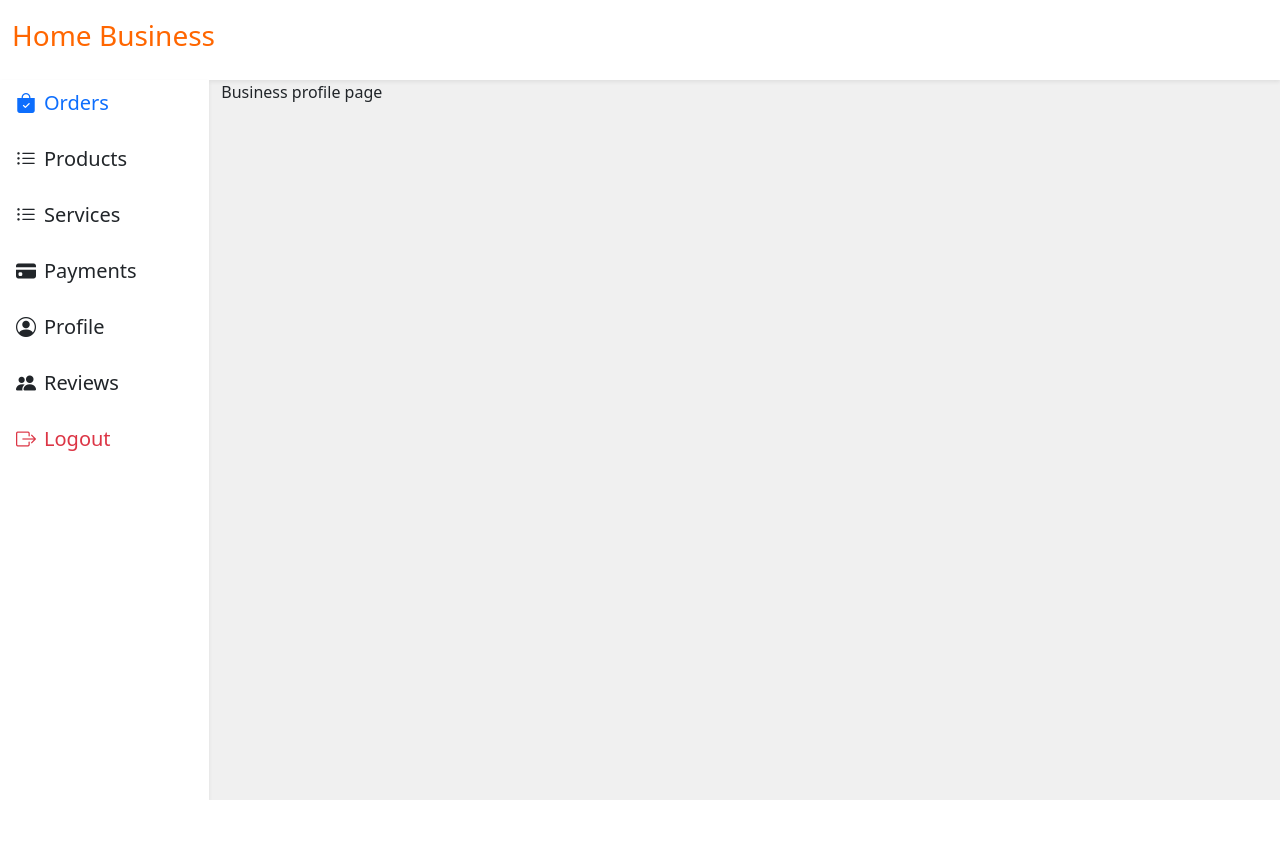
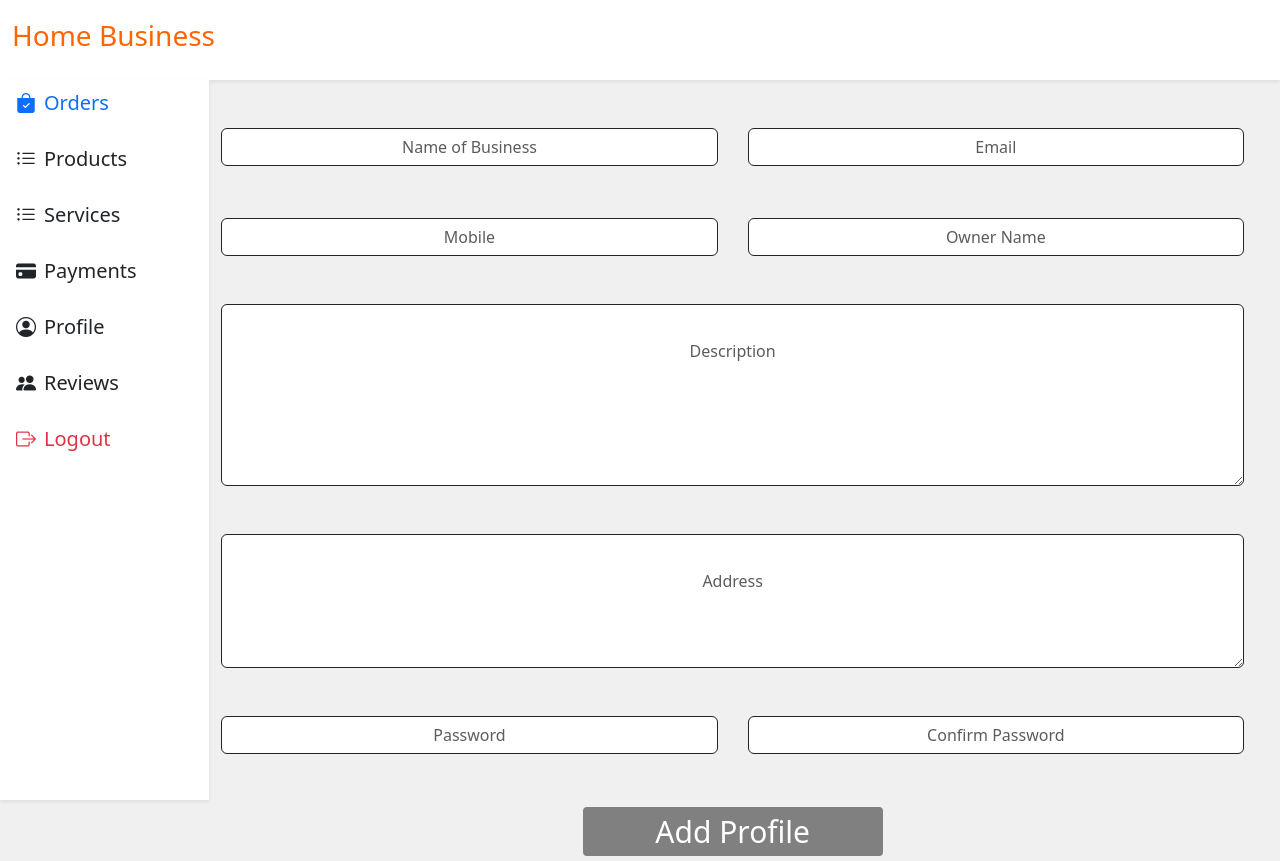
Before and after one commit to Cdac-Final-Project-March24/client, a React (Create React App) app in the folder client/: page /business/profile in a window 1280 px wide. Before the commit the page ends 800 px from the top, so only its background shows below. Built offline with nearby package versions, Linux system fonts and the light colour scheme.

Commit message:
Business Profile page added

```diff
--- a/client/src/components/HomeRouter.jsx
+++ b/client/src/components/HomeRouter.jsx
@@ -3,6 +3,7 @@ import { Route, Routes } from "react-router-dom";
 import Business from "../pages/Business/Business";
 import NavBar from "../pages/Business/components/NavBar";
 import Orders from "../pages/Business/Orders/Orders";
+import Profile from "../pages/Business/Profile/Profile";
 
 const HomeRouter = () => {
   return (
@@ -34,7 +35,7 @@ const HomeRouter = () => {
           <Route path="add-product" element={"Business add product page"} />
           <Route path="add-service" element={"Business add service page"} />
           <Route path="payments" element={"Business payments page"} />
-          <Route path="profile" element={"Business profile page"} />
+          <Route path="profile" element={<Profile />} />
           <Route path="reviews" element={"Business reviews page"} />
         </Route>
       </Routes>
--- /dev/null
+++ b/client/src/pages/Business/Profile/Profile.css
@@ -0,0 +1,53 @@
+
+.form-control::placeholder {
+    text-align: center;
+    line-height: 5;
+}
+
+.input-spacing{
+    margin-left: 30px;
+}
+
+.marg-bottom{
+    margin-bottom: 1;
+}
+
+
+.button {
+    border-radius: 4px;
+    background-color: grey;
+    border: none;
+    color: white;
+    text-align: center;
+    font-size: 30px;
+    padding: 2px;
+    width: 300px;
+    transition: all 0.5s;
+    cursor: pointer;
+    margin: 5px;
+  }
+
+  .button span {
+    cursor: pointer;
+    display: inline-block;
+    position: relative;
+    transition: 0.5s;
+  }
+
+  .button span:after {
+    content: '\00bb';
+    position: absolute;
+    opacity: 0;
+    top: 0;
+    right: -20px;
+    transition: 0.5s;
+  }
+
+  .button:hover span {
+    padding-right: 25px;
+  }
+
+  .button:hover span:after {
+    opacity: 1;
+    right: 0;
+  }
--- /dev/null
+++ b/client/src/pages/Business/Profile/Profile.jsx
@@ -0,0 +1,98 @@
+import React from "react";
+import "./Profile.css";
+
+const Profile = () => {
+  return (
+    <>
+      <div className="container d-flex flex-column gap-5">
+        <div className="row mt-5 mb-1" >
+          <div className="col p-0">
+            <input
+              type="text"
+              className="form-control border border-dark"
+              placeholder="Name of Business"
+            />
+          </div>
+          <div className="col p-0 input-spacing">
+            <input
+              type="email"
+              className="form-control border border-dark"
+              placeholder="Email"
+            />
+          </div>
+        </div>
+
+        <div className="row marg-bottom">
+          <div className="col p-0">
+            <input
+              type="text"
+              className="form-control border border-dark"
+              placeholder="Mobile"
+            />
+          </div>
+          <div className="col p-0 input-spacing ">
+            <input
+              type="text"
+              className="form-control border border-dark"
+              placeholder="Owner Name"
+            />
+          </div>
+        </div>
+
+        <div className="row marg-bottom">
+          <textarea
+            className="form-control border border-dark"
+            rows="7"
+            placeholder="Description"
+          ></textarea>
+        </div>
+
+        <div className="row marg-bottom">
+          <textarea
+            className="form-control border border-dark"
+            rows="5"
+            placeholder="Address"
+          ></textarea>
+        </div>
+
+        <div className="row">
+          <div className="col p-0">
+            <input
+              type="password"
+              className="form-control border border-dark"
+              placeholder="Password"
+            />
+          </div>
+          <div className="col p-0 input-spacing">
+            <input
+              type="password"
+              className="form-control border border-dark"
+              placeholder="Confirm Password"
+            />
+          </div>
+        </div>
+
+      <div className="row">
+        <div className="col">
+        </div>
+        <div className="col">
+        </div>
+        <div className="col">
+                 <button class="button"><span>Add Profile</span></button>
+        </div>
+        <div className="col">
+        </div>
+        <div className="col">
+        </div>
+
+
+      </div>
+
+
+      </div>
+
+    </>
+  );
+};
+
+export default Profile;
```
